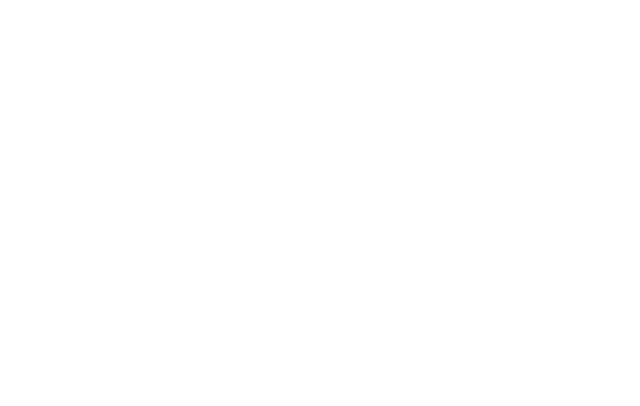
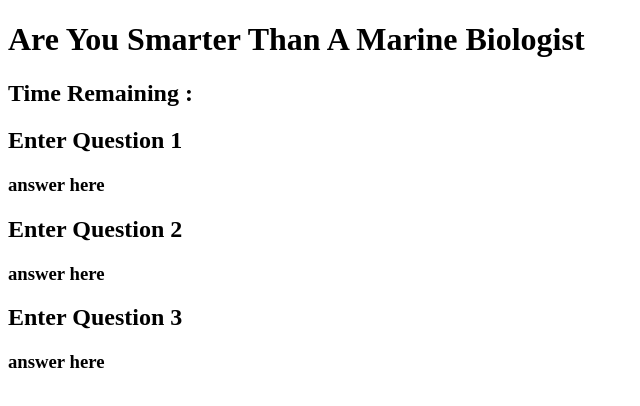
Before and after one commit to sbayreder/TriviaGame, a plain HTML site: page index.html in a window 1280 px wide. Shown: the whole page, without its empty margins (0-640 px from the left). Drawn offline with Linux system fonts and the light colour scheme.

```diff
--- a/index.html
+++ b/index.html
@@ -3,9 +3,23 @@
 <head>
     <meta charset="UTF-8">
     <meta name="viewport" content="width=device-width, initial-scale=1.0">
-    <title>Document</title>
+    <title>Trivia Game</title>
 </head>
 <body>
+    <div class="background">
+        <contanier class="main">
+            <h1>Are You Smarter Than A Marine Biologist</h1>
+            <h2 class="timer">Time Remaining :</h2>
 
+            <h2 class="question1">Enter Question 1</h2>
+            <h3 class="answer1">answer here</h3>
+
+            <h2 class="question2">Enter Question 2</h2>
+            <h3 class="answer2">answer here</h3>
+
+            <h2 class="question3">Enter Question 3</h2>
+            <h3 class="answer3">answer here</h3>
+        </contanier>
+    </div>
 </body>
 </html>
```
Also changed, not shown: assets/javascript/app.js (+24 -0 lines).
